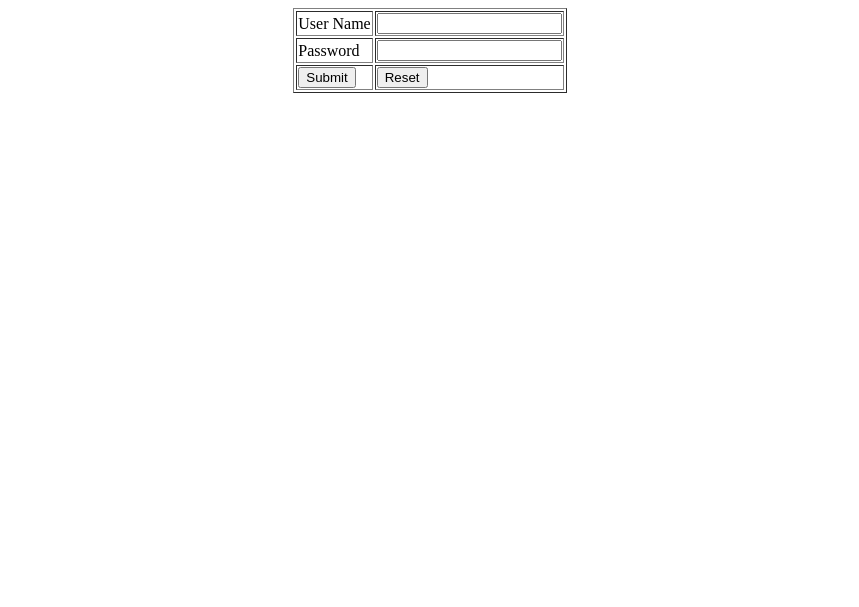
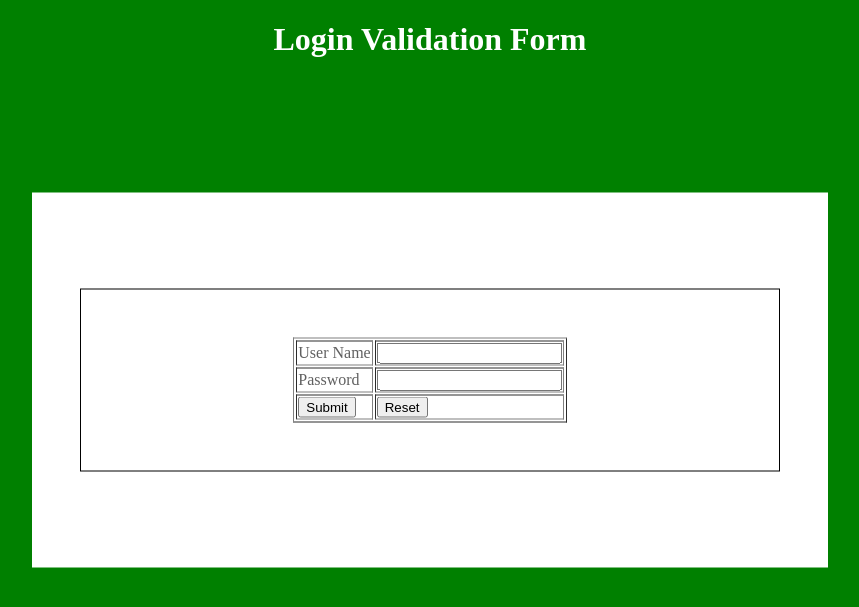
Before and after one commit to Desigveloper/mysql_php, a PHP site: page / in a window 1280 px wide. Shown: the top 607 px of the page, without its empty margins (210-1069 px from the left). Run offline with PHP 8.4, Linux system fonts and the light colour scheme.

Commit message:
Added style to page

```diff
--- a/user_validation/index.php
+++ b/user_validation/index.php
@@ -6,9 +6,12 @@ echo <<<_END
         <head>
             <meta charset="UTF-8">
             <meta name="viewport" content="width=device-width, initial-scale=1.0">
+            <link rel="stylesheet" href="style.css">
             <title>Login Form - User Validation</title>
         </head>
         <body><center>
+            <h1>Login Validation Form</h1>
+            <div class="centered">
                 <form action="user.php" method="POST" name="contactForm">
                     <table border="1" >
                         <tr>
@@ -37,6 +40,7 @@ echo <<<_END
                         </tr>
                     </table>
                 </form>
+            </div>
         </center></body>
     </html>
 _END;
--- /dev/null
+++ b/user_validation/style.css
@@ -0,0 +1,17 @@
+body {
+    background: green;
+    color: #ffffff;
+}
+
+.centered {
+    max-width: 700px;
+    padding: 6em 3em;
+    background: #ffffff;
+    color: #606060;
+    transform: translate(0%, 30%);
+}
+
+form {
+    border: 1px solid black;
+    padding: 3em 0;
+}
```
Also changed, not shown: user_validation/user.php (+13 -0 lines). Lines whose indentation alone changed are shown as unchanged.
